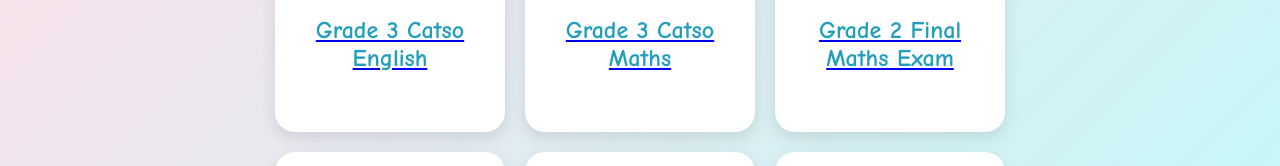
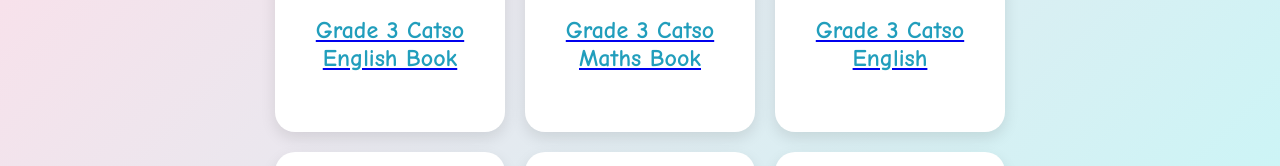
Before and after one commit to uxmanz/CATSOQuiz, a plain HTML site: page index.html in a window 1280 px wide. Shown: the part 265-431 px from the top of the page. Drawn offline with Linux system fonts and the light colour scheme.

Commit message:
Update quiz links and titles in index.html

```diff
--- a/index.html
+++ b/index.html
@@ -80,6 +80,16 @@
 
 <div class="quiz-container">
 
+   <a href="Catso3and4English.html" class="quiz-card">
+    <img src="https://img.icons8.com/color/96/plus--v1.png" alt="Grade 2 Final Maths Exam">
+    <h2>Grade 3 Catso English Book </h2>
+  </a>
+
+  <a href="Catso3and4Maths.html" class="quiz-card">
+    <img src="https://img.icons8.com/color/96/plus--v1.png" alt="Grade 2 Final Maths Exam">
+    <h2>Grade 3 Catso Maths Book</h2>
+  </a>
+
  <a href="SibelCatsoEng3Class200q.html" class="quiz-card">
     <img src="https://img.icons8.com/color/96/plus--v1.png" alt="Grade 2 Final Maths Exam">
     <h2>Grade 3 Catso English </h2>
```
